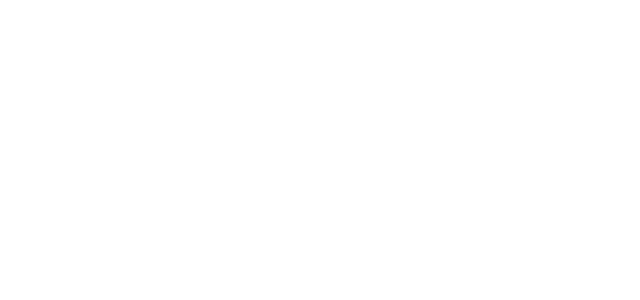
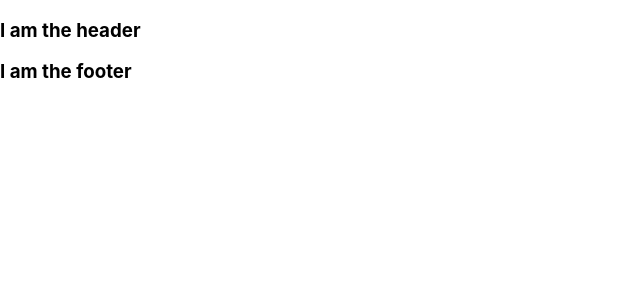
Before and after one commit to aliceheneghan/june-30, a React (Create React App) app: page / in a window 1280 px wide. Shown: the top 300 px of the page, without its empty margins (0-640 px from the left). Built offline with nearby package versions, Linux system fonts and the light colour scheme.

Commit message:
ceated html skeleton

```diff
--- a/src/App.jsx
+++ b/src/App.jsx
@@ -12,7 +12,22 @@
 
 
 function App() {
-  return
+  return (
+    <>
+      <header>
+        <h3>{headerText}</h3>
+        <ul>
+
+        </ul>
+      </header>
+      <footer>
+        <h3>{footerText}</h3>
+        <ul>
+
+        </ul>
+      </footer>
+    </>
+  )
 }
 
 export default App;
```
